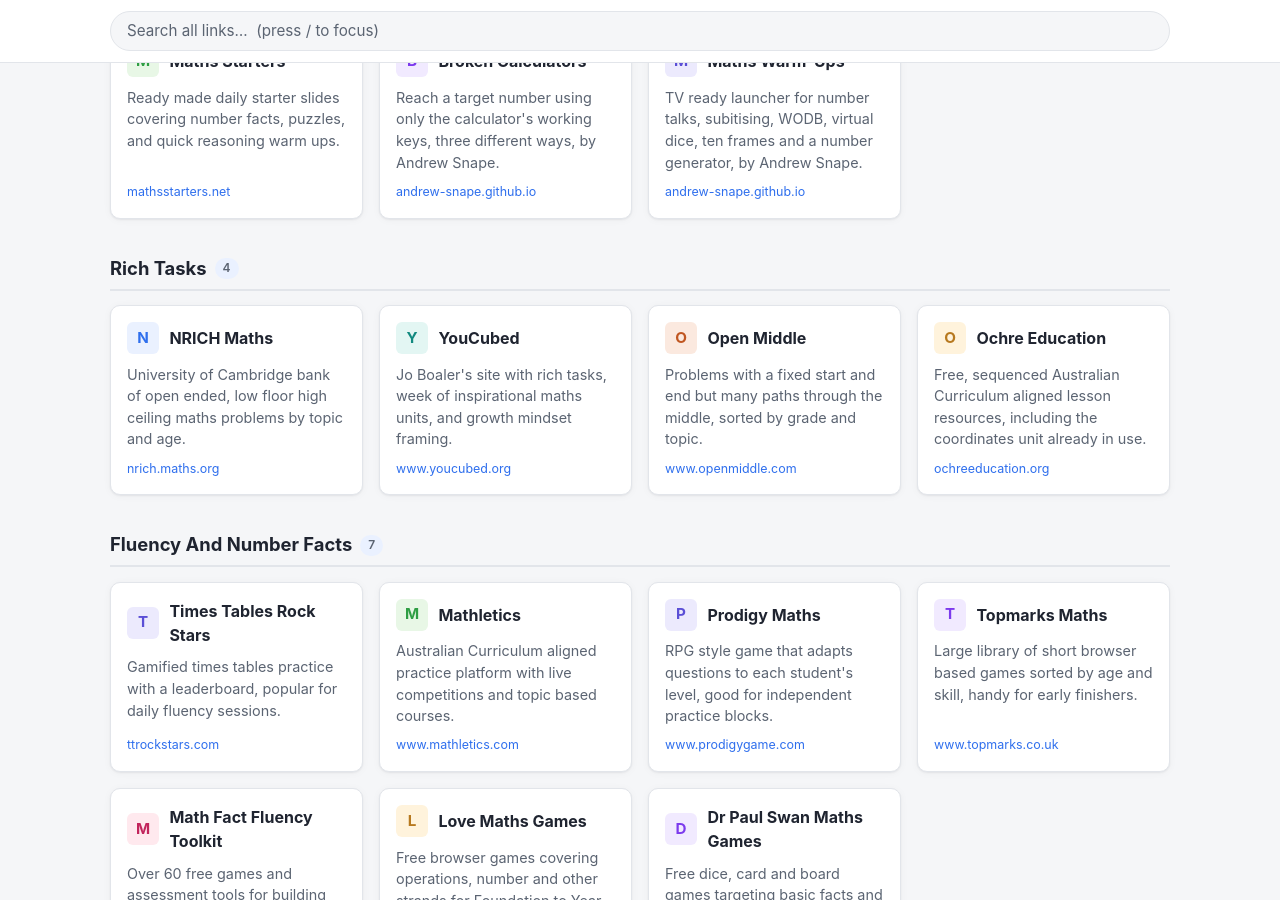
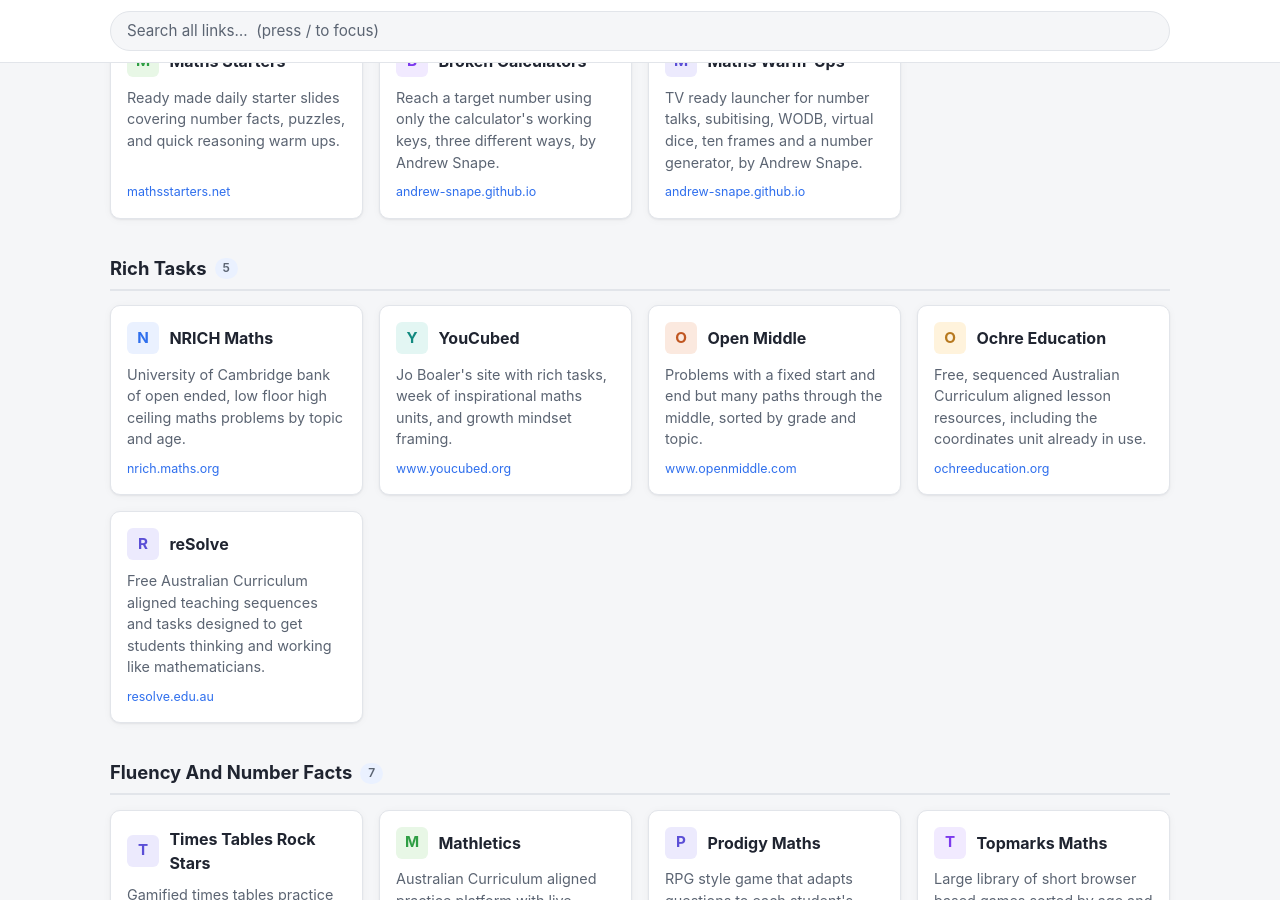
Before and after one commit to andrew-snape/Edu-Links, a Jekyll site: the page built from maths.md, in a window 1280 px wide and 900 px high, scrolled down 596 px. Built offline with Jekyll 4.4.1, drawn with Linux system fonts in a browser that asks for light colours.

Commit message:
Update links.yml

```diff
--- a/_data/links.yml
+++ b/_data/links.yml
@@ -43,6 +43,9 @@ maths:
     - name: Ochre Education
       url: https://ochreeducation.org/
       description: Free, sequenced Australian Curriculum aligned lesson resources, including the coordinates unit already in use.
+    - name: reSolve
+      url: https://resolve.edu.au
+      description: Free Australian Curriculum aligned teaching sequences and tasks designed to get students thinking and working like mathematicians.
 
   fluency_and_number_facts:
     - name: Times Tables Rock Stars
```
